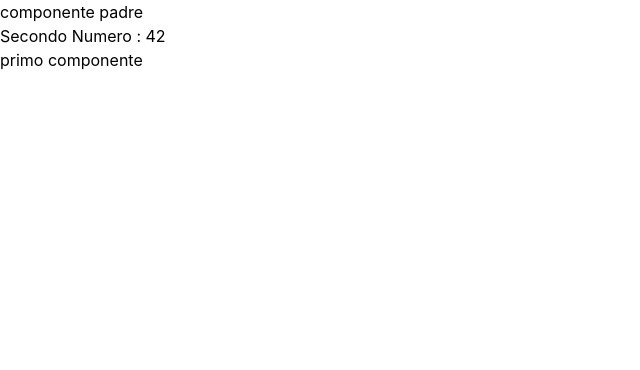
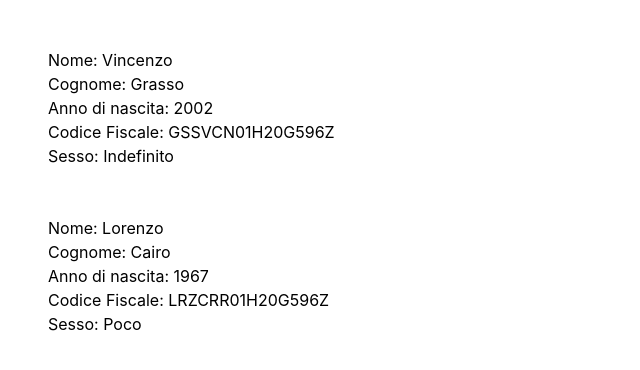
Before and after one commit to gabrielecallegari/react-corso, a React (Create React App) app: page / in a window 1280 px wide. Shown: the top 370 px of the page, without its empty margins (0-640 px from the left). Built offline with nearby package versions, Linux system fonts and the light colour scheme.

Commit message:
Fatto esercizio

```diff
--- a/src/App.tsx
+++ b/src/App.tsx
@@ -1,11 +1,41 @@
 import "./App.css";
-import PrimoComponente from "./components/PrimoComponente/PrimoComponente";
+import CartaIdentita, {
+  CartaIdentitaProps,
+} from "./components/CartaIdentita/CartaIdentita";
 
 function App() {
+  const persona1: CartaIdentitaProps = {
+    nome: "Vincenzo",
+    cognome: "Grasso",
+    annoDiNascita: 2002,
+    codiceFiscale: "GSSVCN01H20G596Z",
+    sesso: "Indefinito",
+  };
+
+  const persona2: CartaIdentitaProps = {
+    nome: "Lorenzo",
+    cognome: "Cairo",
+    annoDiNascita: 1967,
+    codiceFiscale: "LRZCRR01H20G596Z",
+    sesso: "Poco",
+  };
+
   return (
-    <div className="">
-      <p>componente padre</p>
-      <PrimoComponente primoNumero={9} secondoNumero={42} />
+    <div>
+      <CartaIdentita
+        nome={persona1.nome}
+        cognome={persona1.cognome}
+        sesso={persona1.sesso}
+        annoDiNascita={persona1.annoDiNascita}
+        codiceFiscale={persona1.codiceFiscale}
+      />
+      <CartaIdentita
+        nome={persona2.nome}
+        cognome={persona2.cognome}
+        sesso={persona2.sesso}
+        annoDiNascita={persona2.annoDiNascita}
+        codiceFiscale={persona2.codiceFiscale}
+      />
     </div>
   );
 }
--- /dev/null
+++ b/src/components/CartaIdentita/CartaIdentita.tsx
@@ -0,0 +1,33 @@
+import CodiceFiscale from "./CodiceFiscale/CodiceFiscale";
+import NomeCognome from "./NomeCognome/NomeCognome";
+
+export interface CartaIdentitaProps {
+  //l'interfaccia ha l'export perché così la rende visibile in tutti i file
+  //del progetto. Se non avesse la keyword export sarebbe visibile solo in questo file
+  nome: string;
+  cognome: string;
+  annoDiNascita: number;
+  codiceFiscale: string;
+  sesso: string;
+}
+
+const CartaIdentita = ({
+  codiceFiscale,
+  cognome,
+  annoDiNascita,
+  nome,
+  sesso,
+}: CartaIdentitaProps) => {
+  return (
+    <div className="m-12" >
+      <NomeCognome
+        nome={nome}
+        cognome={cognome}
+        annoDiNascita={annoDiNascita}
+      />
+      <CodiceFiscale sesso={sesso} codiceFiscale={codiceFiscale} />
+    </div>
+  );
+};
+
+export default CartaIdentita;
--- /dev/null
+++ b/src/components/CartaIdentita/CodiceFiscale/CodiceFiscale.tsx
@@ -0,0 +1,15 @@
+interface CodiceFiscaleProps {
+  codiceFiscale: string;
+  sesso: string;
+}
+
+const CodiceFiscale = ({ codiceFiscale, sesso }: CodiceFiscaleProps) => {
+  return (
+    <div>
+      <p>Codice Fiscale: {codiceFiscale}</p>
+      <p>Sesso: {sesso}</p>
+    </div>
+  );
+};
+
+export default CodiceFiscale;
--- /dev/null
+++ b/src/components/CartaIdentita/NomeCognome/NomeCognome.tsx
@@ -0,0 +1,17 @@
+interface NomeCognomeProps {
+  nome: string;
+  cognome: string;
+  annoDiNascita: number;
+}
+
+const NomeCognome = ({ annoDiNascita, cognome, nome }: NomeCognomeProps) => {
+  return (
+    <div>
+      <p>Nome: {nome}</p>
+      <p>Cognome: {cognome}</p>
+      <p>Anno di nascita: {annoDiNascita}</p>
+    </div>
+  );
+};
+
+export default NomeCognome;
--- a/src/components/PrimoComponente/PrimoComponente.tsx
+++ /dev/null
@@ -1,17 +0,0 @@
-interface ComponenteProps {
-  primoNumero: number;
-  secondoNumero: number;
-}
-
-const PrimoComponente = ({ primoNumero, secondoNumero }: ComponenteProps) => {
-  console.log(primoNumero);
-
-  return (
-    <div>
-      <p>Secondo Numero : {secondoNumero}</p>
-      <p>primo componente</p>
-    </div>
-  );
-};
-
-export default PrimoComponente;
```
